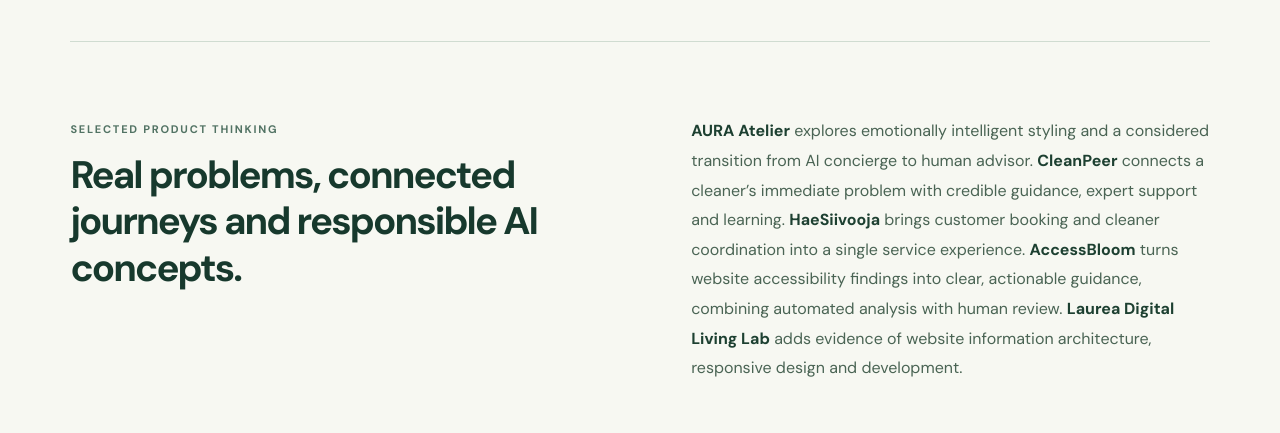
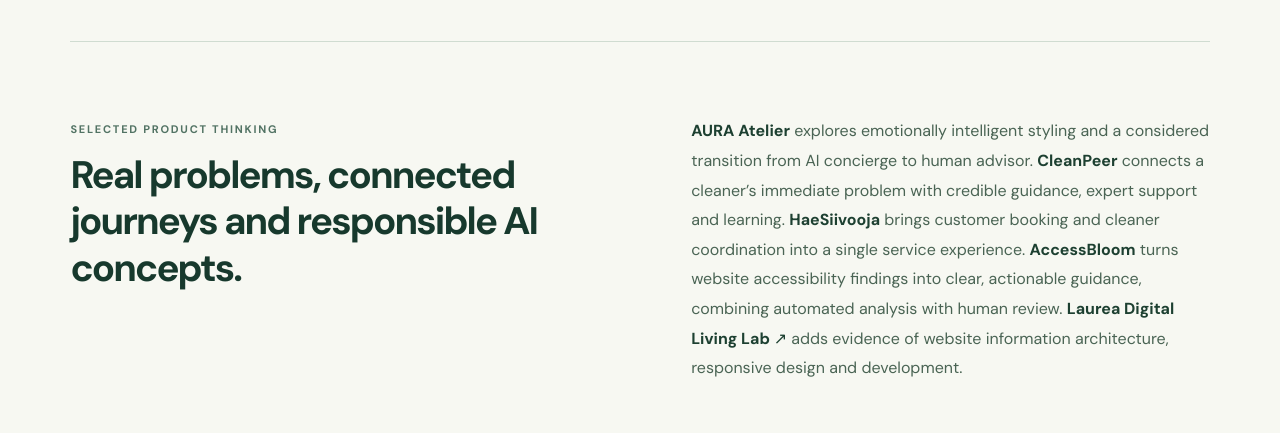
Before and after one commit to viktoriyamik/vik-portfolio, a React (Vite) app: page / in a window 1280 px wide. Shown: the part 5050-5483 px from the top of the page. Built offline with nearby package versions, Linux system fonts and the light colour scheme.

Commit message:
Link Laurea Digital Living Lab in selected product thinking

```diff
--- a/src/WhoIAmSection.tsx
+++ b/src/WhoIAmSection.tsx
@@ -110,7 +110,7 @@
           <span className="vm-about-label">SELECTED PRODUCT THINKING</span>
           <h3>Real problems, connected journeys and responsible AI concepts.</h3>
         </div>
-        <p><strong>AURA Atelier</strong> explores emotionally intelligent styling and a considered transition from AI concierge to human advisor. <strong>CleanPeer</strong> connects a cleaner’s immediate problem with credible guidance, expert support and learning. <strong>HaeSiivooja</strong> brings customer booking and cleaner coordination into a single service experience. <strong>AccessBloom</strong> turns website accessibility findings into clear, actionable guidance, combining automated analysis with human review. <strong>Laurea Digital Living Lab</strong> adds evidence of website information architecture, responsive design and development.</p>
+        <p><strong>AURA Atelier</strong> explores emotionally intelligent styling and a considered transition from AI concierge to human advisor. <strong>CleanPeer</strong> connects a cleaner’s immediate problem with credible guidance, expert support and learning. <strong>HaeSiivooja</strong> brings customer booking and cleaner coordination into a single service experience. <strong>AccessBloom</strong> turns website accessibility findings into clear, actionable guidance, combining automated analysis with human review. <a href="https://www.digitallivinglab.com/" target="_blank" rel="noopener noreferrer" aria-label="Visit Laurea Digital Living Lab website"><strong>Laurea Digital Living Lab ↗</strong></a> adds evidence of website information architecture, responsive design and development.</p>
       </div>
 
       <div className="vm-about-footer">
```
